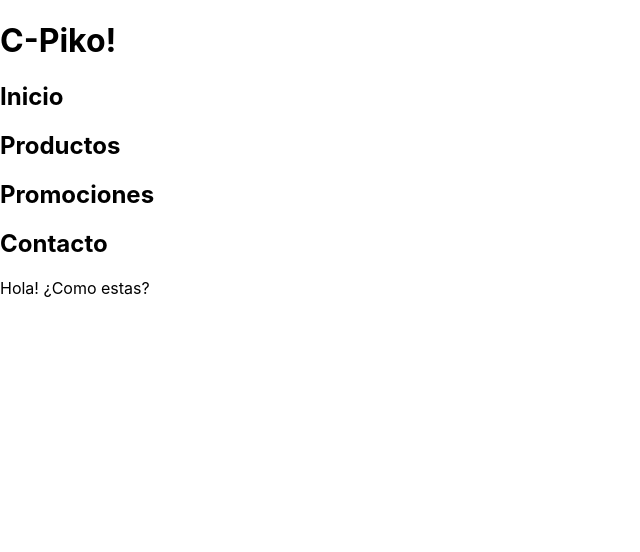
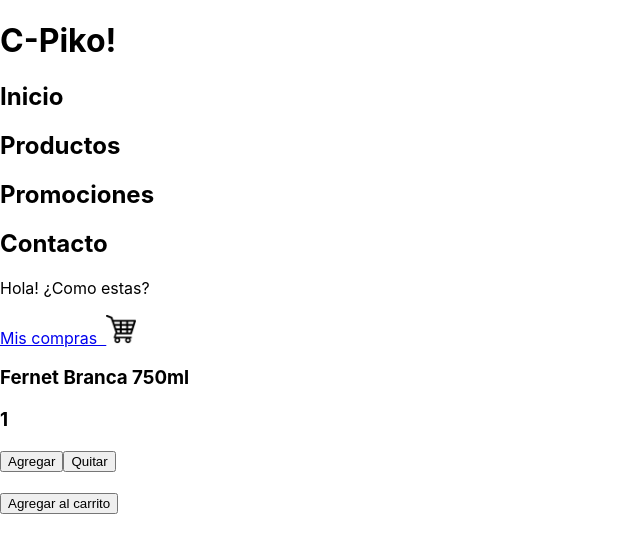
Before and after one commit to gerr1794/proyecto-react, a React (Create React App) app: page / in a window 1280 px wide. Shown: the top 552 px of the page, without its empty margins (0-640 px from the left). Built offline with nearby package versions, Linux system fonts and the light colour scheme.

Commit message:
Agregue la imagen del carrito y el desafio del contador

```diff
--- a/src/App.js
+++ b/src/App.js
@@ -1,12 +1,17 @@
 import React from 'react';
 import NavBar from './components/NavBar';
 import ItemListContainer from './components/ItemListContainer';
+import CartWidget from './components/CartWidget';
+import ItemCount from './components/ItemCount'
 
 export default function App() {
   return (
     <div>
       <NavBar />
       <ItemListContainer greeting= "¿Como estas?" />
+      <CartWidget />
+      <ItemCount />
     </div>
+
   );
 }
--- a/src/components/CartWidget.js
+++ b/src/components/CartWidget.js
@@ -0,0 +1,12 @@
+import React from 'react';
+import imagen from './carrito.png'
+
+const CartWidget = (props) => {
+    return (
+        <a className="carrito-compras" href='#'>Mis compras &nbsp;
+        <img src={imagen} width="30" height="30" />
+        </a>
+    );
+}
+
+export default CartWidget;
--- /dev/null
+++ b/src/components/ItemCount.js
@@ -0,0 +1,33 @@
+import React from 'react'
+
+class ItemCount extends React.Component {
+    constructor(props) {
+    super(props)
+    this.state = {
+        contador:1
+    }
+    }
+
+    agregar() {
+    this.setState({contador:this.state.contador+1})
+    }
+    quitar() {
+    let contador = this.state.contador
+    if(contador>1) {
+        this.setState({contador:contador-1})
+    }
+    }
+    render() {
+    return (
+        <div>
+        <h3>Fernet Branca 750ml</h3>
+        <h3>{this.state.contador}</h3>
+        <input type="button" onClick={this.agregar.bind(this)} value="Agregar" />
+        <input type="button" onClick={this.quitar.bind(this)} value="Quitar" /><br></br><br></br>
+        <input type="button" value="Agregar al carrito" />
+        </div>
+    )
+}
+
+}
+export default ItemCount;
--- a/src/components/NavBar.js
+++ b/src/components/NavBar.js
@@ -1,4 +1,5 @@
 import React from 'react';
+import CartWidget from './CartWidget';
 
 export default function NavBar() {
   return (
```
Also changed, not shown: src/components/carrito.png (added).
